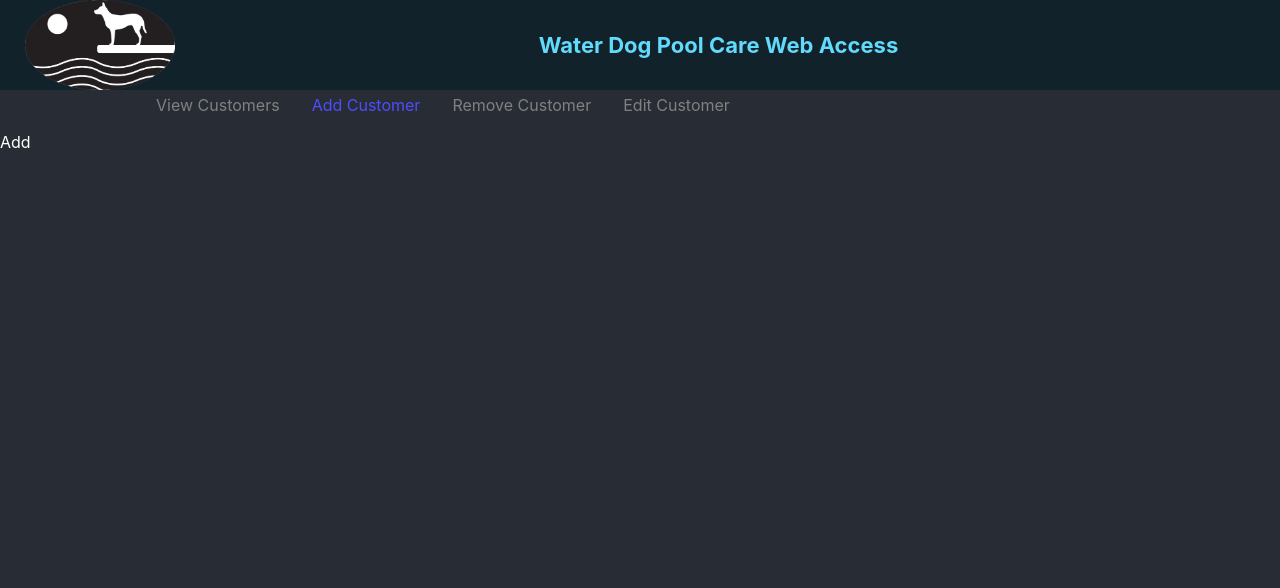
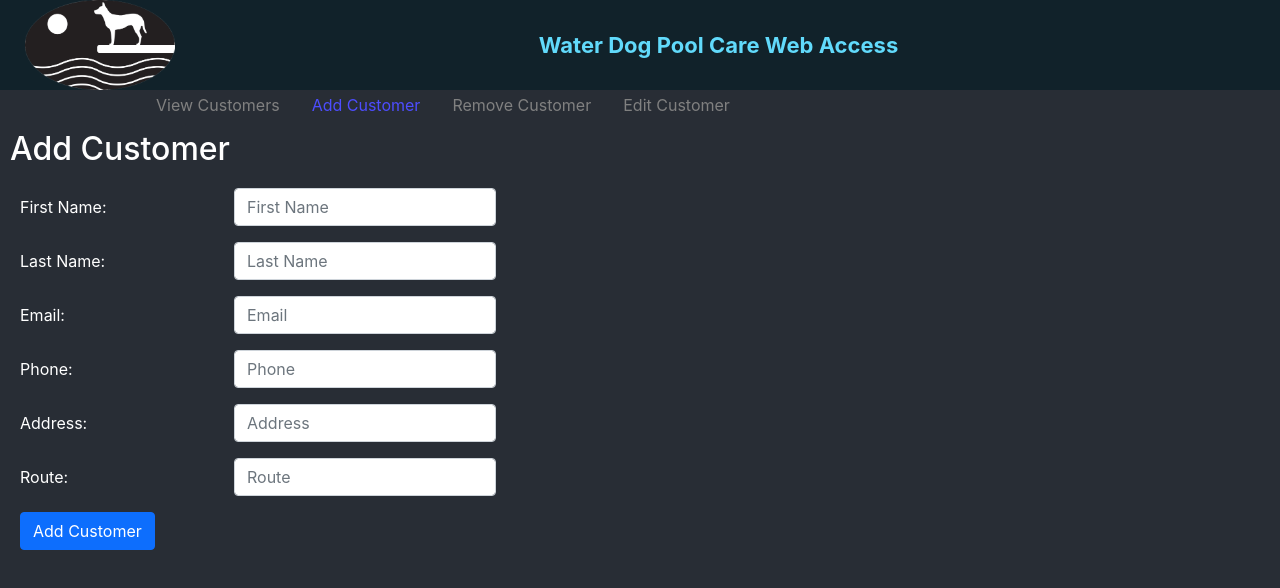
Before and after one commit to Austin-Holland1010/React-BusinessApp, a React app in the folder waterdog_react_app/: page /AddCustomers in a window 1280 px wide. Built offline with nearby package versions, Linux system fonts and the light colour scheme; no server answers.

Commit message:
Created the Add Customer page
- Created a form to collect new customer data
- Sends the new customer data to the API when user clicks submit.
- The customer list if refreshed by calling the API again once the customer is added.

```diff
--- a/waterdog_react_app/src/components/AddCustomers.js
+++ b/waterdog_react_app/src/components/AddCustomers.js
@@ -1,9 +1,139 @@
 import React from "react";
+import Col from 'react-bootstrap/Col';
+import Form from 'react-bootstrap/Form';
+import Row from 'react-bootstrap/Row';
+import Button from 'react-bootstrap/Button';
 
-function AddCustomers() {
+
+function AddCustomers(props) {
+    const [formData, setFormData] = React.useState(
+        {
+            firstName: "",
+            lastName: "",
+            email: "",
+            phone: "",
+            address: "",
+            route: ""
+        }
+    )
+
+    function handleChange(event) {
+        const {name, value, type} = event.target
+        setFormData(prevData => {
+            return (
+                {
+                    ...prevData,
+                    [name]: value
+                }
+            )
+        })
+    }
+
+    function handleSubmit(event) {
+        event.preventDefault()
+        let url = "http://localhost:55250/Service.svc/addCustomer?firstname="
+        url = url + formData.firstName
+        url = url + "&lastname=" + formData.lastName
+        url = url + "&phone=" + formData.phone
+        url = url + "&address=" + formData.address
+        url = url + "&email=" + formData.email
+        url = url + "&route=" + formData.route
+        sendToApi(url)
+    }
+
+    async function sendToApi(url){
+        const result = await fetch(url);
+        props.refreshTable()
+
+    }
+
     return (
         <div>
-            Add
+            <h2 className="add-customer-header">Add Customer</h2>
+            <Form onSubmit={handleSubmit} className="add-customer-form">
+                <Form.Group as={Row} className="mb-3" >
+                    <Form.Label column={3}>First Name:</Form.Label>
+                    <Col sm={10} class="col-sm-4">
+                        <Form.Control
+                            type="text"
+                            placeholder="First Name"
+                            name="firstName"
+                            onChange={handleChange}
+                            value={formData.firstName}
+                            className="w-25"
+                        />
+                    </Col>
+                </Form.Group>
+
+                <Form.Group as={Row} className="mb-3">
+                    <Form.Label column={2}>Last Name:</Form.Label>
+                    <Col sm={10}>
+                        <Form.Control
+                            type="text"
+                            placeholder="Last Name"
+                            name="lastName"
+                            onChange={handleChange}
+                            value={formData.lastName}
+                            className="w-25"
+                        />
+                    </Col>
+                </Form.Group>
+                <Form.Group as={Row} className="mb-3">
+                    <Form.Label column={2}>Email:</Form.Label>
+                    <Col sm={10} >
+                        <Form.Control
+                            type="text"
+                            placeholder="Email"
+                            name="email"
+                            onChange={handleChange}
+                            value={formData.email}
+                            className="w-25"
+                        />
+                    </Col>
+                </Form.Group>
+                <Form.Group as={Row} className="mb-3">
+                    <Form.Label column={2}>Phone:</Form.Label>
+                    <Col sm={10}>
+                        <Form.Control
+                            type="text"
+                            placeholder="Phone"
+                            name="phone"
+                            onChange={handleChange}
+                            value={formData.phone}
+                            className="w-25"
+                        />
+                    </Col>
+                </Form.Group>
+                <Form.Group as={Row} className="mb-3">
+                    <Form.Label column={2}>Address:</Form.Label>
+                    <Col sm={10}>
+                        <Form.Control
+                            type="text"
+                            placeholder="Address"
+                            name="address"
+                            onChange={handleChange}
+                            value={formData.address}
+                            className="w-25"
+                        />
+                    </Col>
+                </Form.Group>
+                <Form.Group as={Row} className="mb-3">
+                    <Form.Label column={2}>Route:</Form.Label>
+                    <Col sm={10}>
+                        <Form.Control
+                            type="text"
+                            placeholder="Route"
+                            name="route"
+                            onChange={handleChange}
+                            value={formData.route}
+                            className="w-25"
+                        />
+                    </Col>
+                </Form.Group>
+                <Button variant="primary" type="submit">
+                    Add Customer
+                </Button>
+            </Form>
         </div>
     )
 }
--- a/waterdog_react_app/src/components/App.js
+++ b/waterdog_react_app/src/components/App.js
@@ -12,7 +12,7 @@ function App() {
       //console.log(response)
       const jsonString = await response.json()
       const toArray = JSON.parse(jsonString)
-      console.log(toArray)
+      //console.log(toArray)
       for(let x = 0; x < toArray.length; x++)
       {
         setCustomers(prevArray => [...prevArray, toArray[x]])
@@ -22,9 +22,23 @@ function App() {
     .catch(console.error)
   }, [])
 
+  async function refreshTable() {
+    const response = await fetch('http://localhost:55250/Service.svc/getCustomers');
+    setCustomers([]) //empty the array
+    const jsonString = await response.json()
+    const toArray = JSON.parse(jsonString)
+    for(let x = 0; x < toArray.length; x++)
+    {
+      setCustomers(prevArray => [...prevArray, toArray[x]])
+    }
+  }
+
   return (
     <div>
-        <Navbar customers={customers}/>
+        <Navbar
+          customers={customers}
+          refreshTable={refreshTable}
+        />
     </div>
   );
 }
--- a/waterdog_react_app/src/components/Navbar.js
+++ b/waterdog_react_app/src/components/Navbar.js
@@ -7,7 +7,7 @@ import RemoveCustomers from "./RemoveCustomers";
 import EditCustomers from "./EditCustomers";
 
 function Navbar(props) {
-    console.log("Navbar " + props.customers)
+    //console.log("Navbar " + props.customers)
     return (
         <Router>
             <nav className="nav-top">
@@ -18,8 +18,8 @@ function Navbar(props) {
             <Routes>
                 <Route exact path='/' element={<ViewCustomers customers={props.customers}/>} />
                 <Route path='/ViewCustomers' element={<ViewCustomers customers={props.customers}/>} />
-                <Route path='/AddCustomers' element={<AddCustomers />} />
-                <Route path='/RemoveCustomers' element={<RemoveCustomers />} />
+                <Route path='/AddCustomers' element={<AddCustomers refreshTable={props.refreshTable}/>} />
+                <Route path='/RemoveCustomers' element={<RemoveCustomers refreshTable={props.refreshTable}/>} />
                 <Route path='/EditCustomers' element={<EditCustomers />} />
             </Routes>
         </Router>
--- a/waterdog_react_app/src/components/ViewCustomers.js
+++ b/waterdog_react_app/src/components/ViewCustomers.js
@@ -4,10 +4,11 @@ import Table from 'react-bootstrap/Table'
 function ViewCustomers(props) {
     return (
         <div>
-            <Table striped bordered hover variant="dark" size="sm">
+            <Table table-bordered bordered hover variant="dark" size="sm">
+                <tbody>
                 <tr>
-                    <th>Firstname</th>
-                    <th>Lastname</th>
+                    <th>Last Name</th>
+                    <th>First Name</th>
                     <th>Address</th>
                     <th>Route</th>
                     <th>Phone</th>
@@ -15,15 +16,16 @@ function ViewCustomers(props) {
                 </tr>
 
                 {props.customers.map((customer, index) =>
-                    <tr data-index={index}>
+                    <tr data-index={index} >
+                        <td>{customer.lastname}</td>
                         <td>{customer.firstname}</td>
-                        <td>{customer.lastname}</td>
                         <td>{customer.address}</td>
                         <td>{customer.route}</td>
                         <td>{customer.phone}</td>
                         <td>{customer.email}</td>
                     </tr>
                 )}
+                </tbody>
             </Table>
         </div>
     )
--- a/waterdog_react_app/src/index.css
+++ b/waterdog_react_app/src/index.css
@@ -53,3 +53,12 @@ nav > h4 {
 nav {
   color: white;
 }
+
+.add-customer-header {
+  margin-left: 10px;
+}
+
+.add-customer-form {
+  margin-left: 20px;
+  margin-top: 20px;
+}
```
Also changed, not shown: 2 other files.
